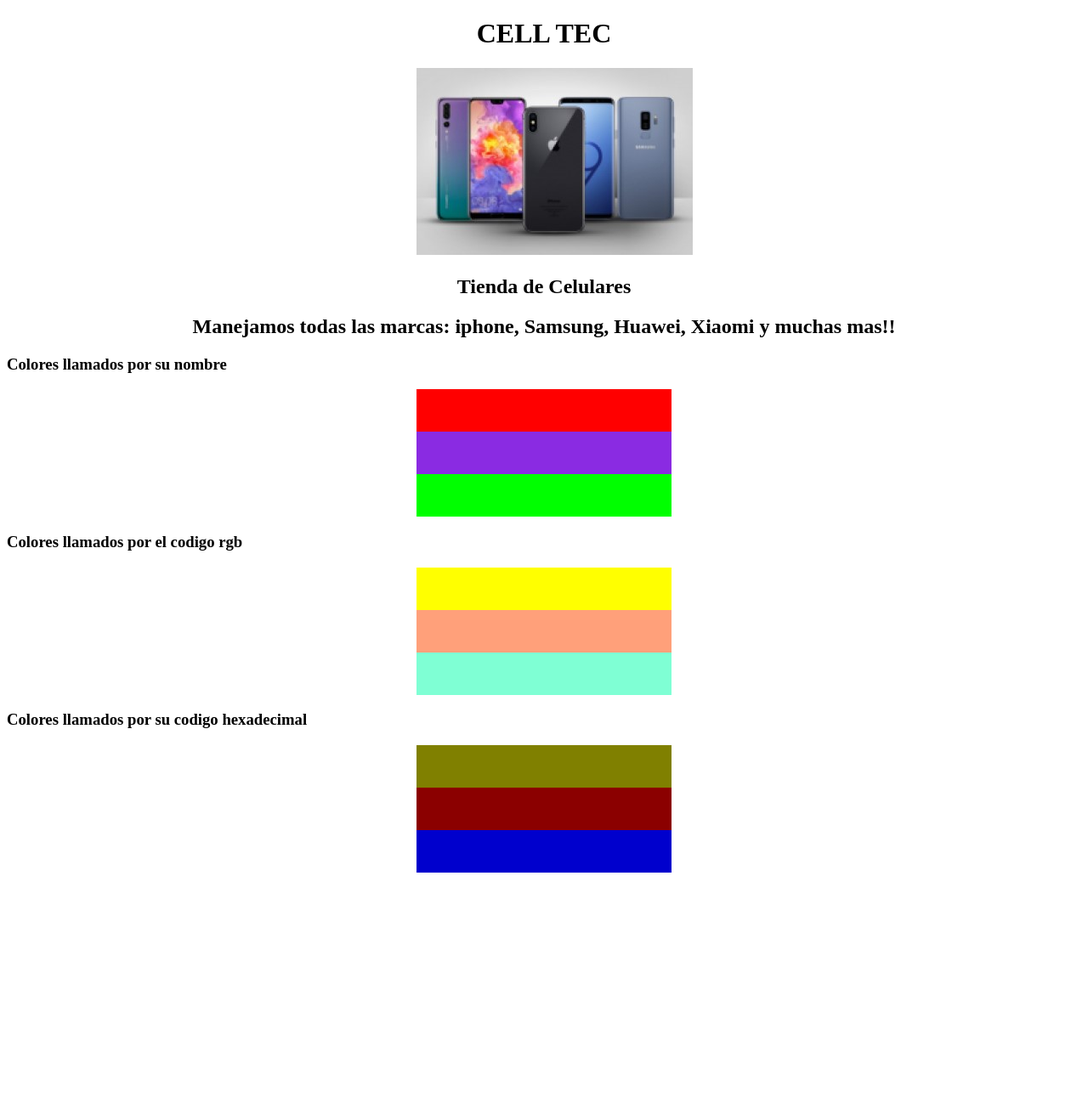
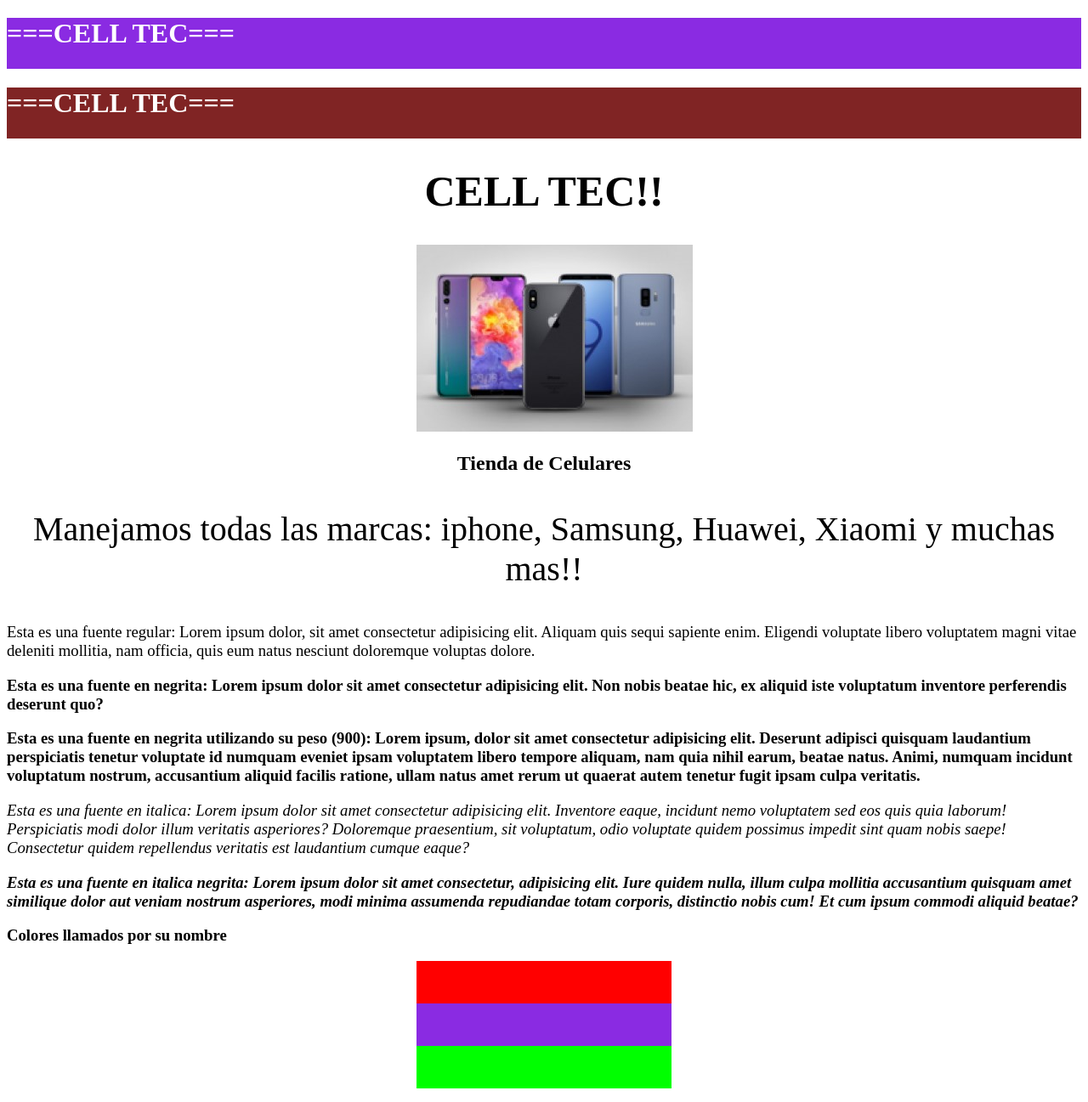
Before and after one commit to yeniferAlvarado/adsi-2205627, a plain HTML site: page index.html in a window 1280 px wide. Shown: the top 1297 px of the page at 85% size. Before the commit the page ends 1035 px from the top, so only its background shows below. Drawn offline with Linux system fonts and the light colour scheme.

Commit message:
Agregando fuentes

```diff
--- a/css/style.css
+++ b/css/style.css
@@ -1,5 +1,39 @@
-h1, h2 {
+h1.fuente-grande {
+    font-size: 50px;
+}
+h1, h2, p {
     text-align: center;
+}
+h1.titulo-menu {
+    text-align: left;
+    color: white;
+}
+.fuente-regular {
+    font-weight: 400;
+}
+.fuente-bold {
+    font-weight: bold;
+}
+.fuente-900 {
+    font-weight: 900;
+}
+.fuente-italica {
+    font-style: italic;
+    font-weight: 400;
+}
+.fuente-italica-negrita {
+    font-style: italic;
+    font-weight: bold;
+}
+div.menu {
+    width: 100%;
+    height: 60px;
+    background-color: blueviolet;
+}
+div.menu2 {
+    width: 100%;
+    height: 60px;
+    background-color:rgb(128,36,36) ;
 }
 h2 {
     font-size: 1.5em;
@@ -54,3 +88,6 @@ div {
     height: 50px;
     background-color: #0000cd;
 }
+p {
+    font-size: 40px;
+}
--- a/index.html
+++ b/index.html
@@ -7,12 +7,23 @@
         <link rel="stylesheet" href="css/style.css">
     </head>
     <body>
-        <h1>CELL TEC</h1>
+        <div class="menu">
+            <h1 class="titulo-menu">===CELL TEC===</h1>
+        </div>
+        <div class="menu2">
+            <h1 class="titulo-menu">===CELL TEC===</h1>
+        </div>
+        <h1 class="fuente-grande">CELL TEC!!</h1>
         <div>
             <img class="img-celulares" src="img/celulares..jpg">
         </div>
         <h2>Tienda de Celulares</h2>
-        <h2>Manejamos todas las marcas: iphone, Samsung, Huawei, Xiaomi y muchas mas!!</h2>
+        <p>Manejamos todas las marcas: iphone, Samsung, Huawei, Xiaomi y muchas mas!!</p>
+        <h3 class="fuente-regular">Esta es una fuente regular:   Lorem ipsum dolor, sit amet consectetur adipisicing elit. Aliquam quis sequi sapiente enim. Eligendi voluptate libero voluptatem magni vitae deleniti mollitia, nam officia, quis eum natus nesciunt doloremque voluptas dolore.</h3>
+        <h3 class="fuente-bold">Esta es una fuente en negrita:   Lorem ipsum dolor sit amet consectetur adipisicing elit. Non nobis beatae hic, ex aliquid iste voluptatum inventore perferendis deserunt quo?</h3>
+        <h3 class="fuente-900">Esta es una fuente en negrita utilizando su peso (900):   Lorem ipsum, dolor sit amet consectetur adipisicing elit. Deserunt adipisci quisquam laudantium perspiciatis tenetur voluptate id numquam eveniet ipsam voluptatem libero tempore aliquam, nam quia nihil earum, beatae natus. Animi, numquam incidunt voluptatum nostrum, accusantium aliquid facilis ratione, ullam natus amet rerum ut quaerat autem tenetur fugit ipsam culpa veritatis.</h3>
+        <h3 class="fuente-italica">Esta es una fuente en italica:   Lorem ipsum dolor sit amet consectetur adipisicing elit. Inventore eaque, incidunt nemo voluptatem sed eos quis quia laborum! Perspiciatis modi dolor illum veritatis asperiores? Doloremque praesentium, sit voluptatum, odio voluptate quidem possimus impedit sint quam nobis saepe! Consectetur quidem repellendus veritatis est laudantium cumque eaque?</h3>
+        <h3 class="fuente-italica-negrita">Esta es una fuente en italica negrita:   Lorem ipsum dolor sit amet consectetur, adipisicing elit. Iure quidem nulla, illum culpa mollitia accusantium quisquam amet similique dolor aut veniam nostrum asperiores, modi minima assumenda repudiandae totam corporis, distinctio nobis cum! Et cum ipsum commodi aliquid beatae?</h3>
         <h3>Colores llamados por su nombre</h3>
         <div class="fondo-rojo"></div>
         <div class="fondo-violetaazul"></div>
```
Also changed, not shown: img/colorimagen.png (added).
